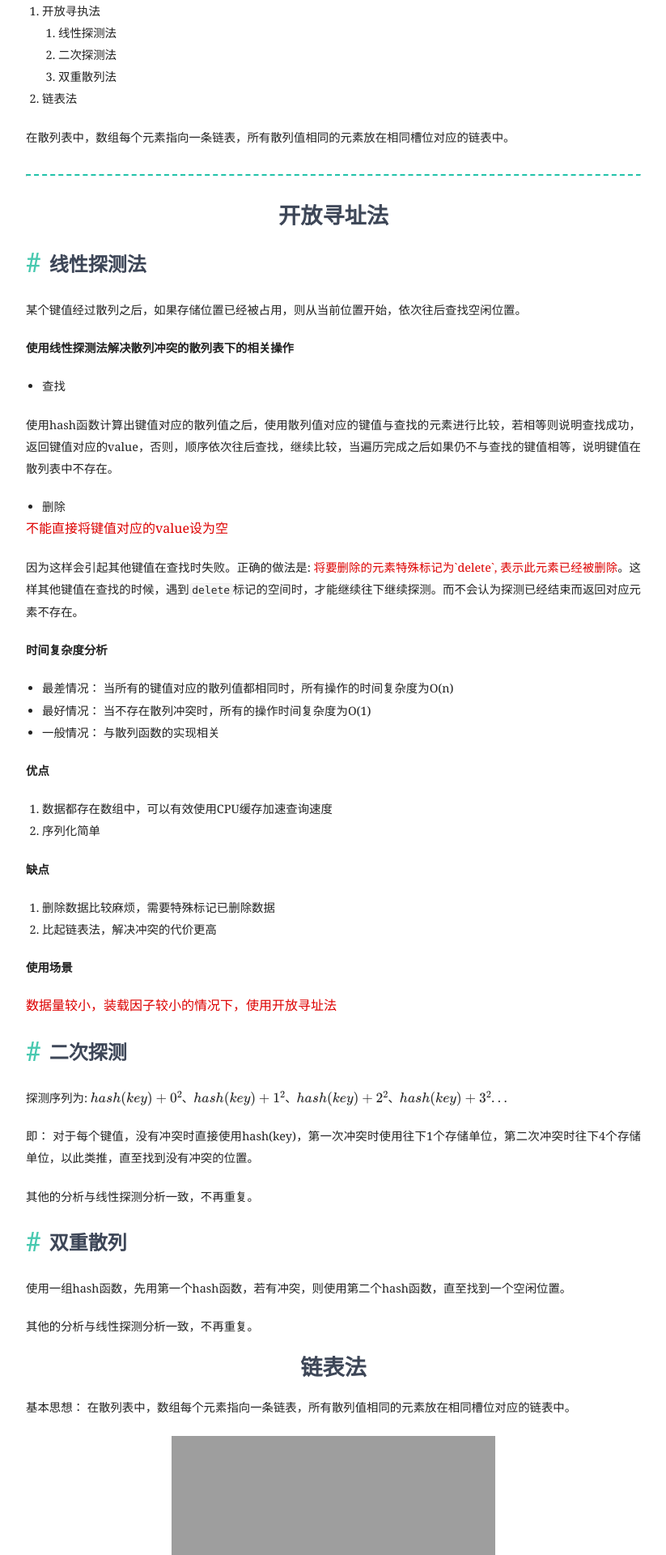
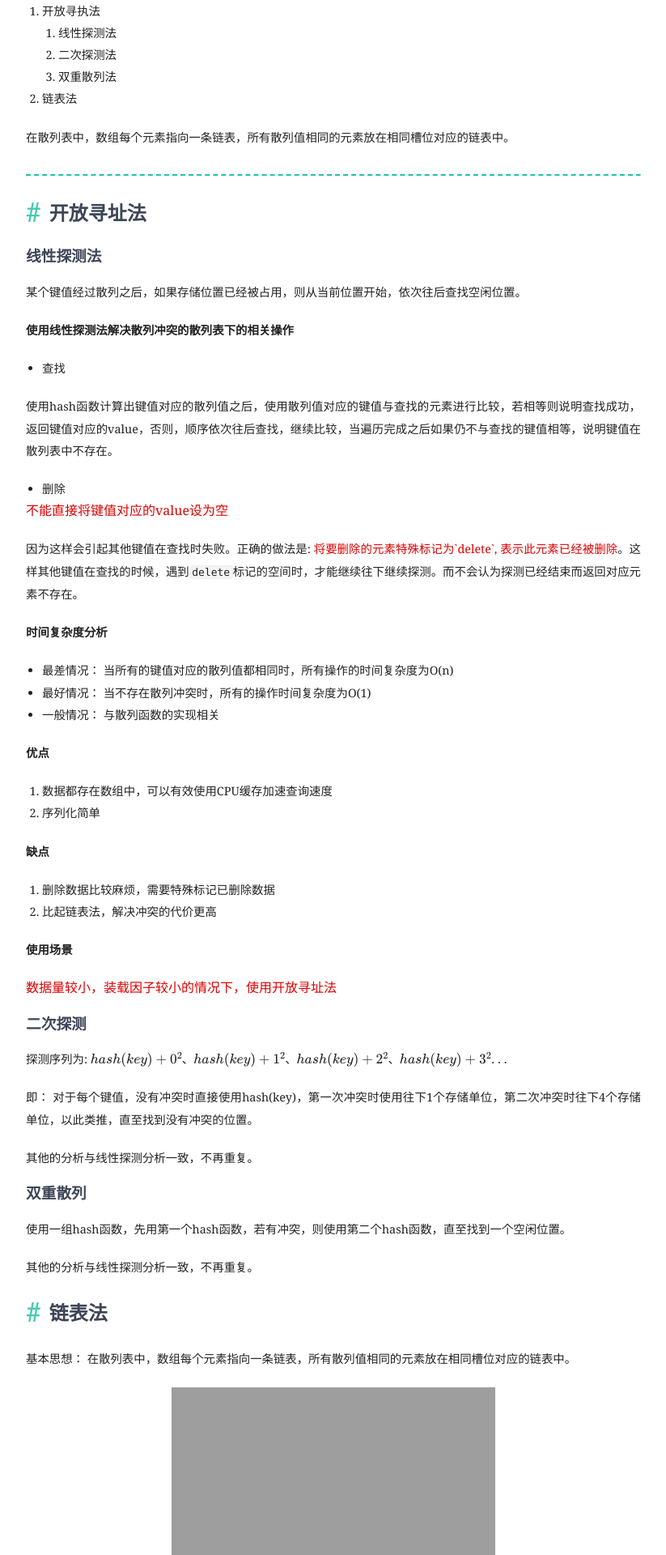
Before and after one commit to linyimin-bupt/linyimin.github.io, a Jekyll site: the page built from _posts/algorithmn-and-data-structure/2019-04-07-hashmap.md, in a window 1280 px wide. Shown: the part 831-2751 px from the top of the page at 81% size, without its empty margins (228-1051 px from the left). Built offline with Jekyll 4.4.1, drawn with Linux system fonts in a browser that asks for light colours; nearby versions of some CDN libraries; formulas are drawn with MathJax 3; comment, search, counter and statistics services are not loaded.

Commit message:
style fix

```diff
--- a/_posts/algorithmn-and-data-structure/2019-04-07-hashmap.md
+++ b/_posts/algorithmn-and-data-structure/2019-04-07-hashmap.md
@@ -37,9 +37,9 @@
 
 ------
 
-# 开放寻址法
+## 开放寻址法
 
-## 线性探测法
+### 线性探测法
 
 某个键值经过散列之后，如果存储位置已经被占用，则从当前位置开始，依次往后查找空闲位置。
 
@@ -74,7 +74,7 @@
 
 <font color="#dd0000">数据量较小，装载因子较小的情况下，使用开放寻址法</font>
 
-## 二次探测
+### 二次探测
 
 探测序列为: $$hash(key) + 0^2、hash(key) + 1^2、hash(key) + 2^2、hash(key) + 3^2 ...$$
 
@@ -82,13 +82,13 @@
 
 其他的分析与线性探测分析一致，不再重复。
 
-## 双重散列
+### 双重散列
 
 使用一组hash函数，先用第一个hash函数，若有冲突，则使用第二个hash函数，直至找到一个空闲位置。
 
 其他的分析与线性探测分析一致，不再重复。
 
-# 链表法
+## 链表法
 
 基本思想： 在散列表中，数组每个元素指向一条链表，所有散列值相同的元素放在相同槽位对应的链表中。
 
@@ -129,7 +129,7 @@
 适用于存储大对象，大数据量的散列表，而且很灵活，可以支持多种优化策略：如使用跳表、红黑树替代链表，提高删除和查找的效率。
 
 
-# 散列表的实现
+## 散列表的实现
 
 在实现之前，我们先说一下实现散列表过程中需要注意的东西。
 
@@ -150,7 +150,7 @@
 
 <font color="#dd0000">注意</font>:为了兼容新老散列表中的数据，查找和删除操作先从新散列表中查找，若没有找到再去旧散列表查找。
 
-# 散列函数的实现
+## 散列函数的实现
 
 Java中借用hashCode的返回值实现了一版散列函数。
 
@@ -191,7 +191,7 @@
 
 [具体实现: @linyimin-bupt](https://github.com/linyimin-bupt/The-Beauty-of-Data-Structures-and-Algorithms/blob/master/src/hash-map/hashMap.c)
 
-### 参考链接
+## 参考链接
 
 [散列表（上）：Word文档中的单词拼写检查功能是如何实现的？](https://time.geekbang.org/column/article/64233)
 
```
